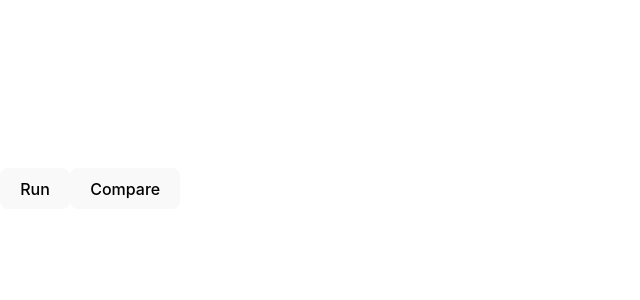
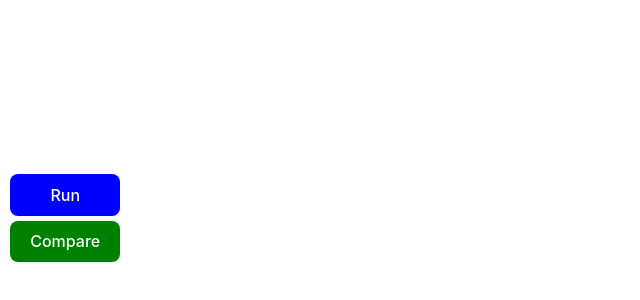
Before and after one commit to ViniiR/Ig-Follow-Asserter, a React (Vite) app: page / in a window 1280 px wide. Shown: the part 182-482 px from the top of the page, without its empty margins (0-640 px from the left). Built offline with nearby package versions, Linux system fonts and the light colour scheme.

Commit message:
feat: add styles to popup

```diff
--- a/src/App.css
+++ b/src/App.css
@@ -1,4 +1,22 @@
 #root {
-    width: 200px;
-    height: 100px;
+    width: auto;
+    height: 100%;
+    padding: 10px;
 }
+.popup {
+    display: flex;
+    flex-direction: column;
+    gap: 5px;
+    button {
+        min-width: 100%;
+        color: white;
+        font-weight: 500;
+        font-size: 1rem;
+    }
+    .run {
+        background-color: blue;
+    }
+    .compare {
+        background-color: green;
+    }
+}
--- a/src/App.tsx
+++ b/src/App.tsx
@@ -11,8 +11,9 @@ function App() {
         browser.tabs.sendMessage(tab, { action });
     }
     return (
-        <main>
+        <main className="popup">
             <button
+                className="run"
                 onClick={() => {
                     sendAction("readPage");
                 }}
@@ -20,6 +21,7 @@ function App() {
                 Run
             </button>
             <button
+                className="compare"
                 onClick={() => {
                     sendAction("compareFollowers");
                 }}
```
